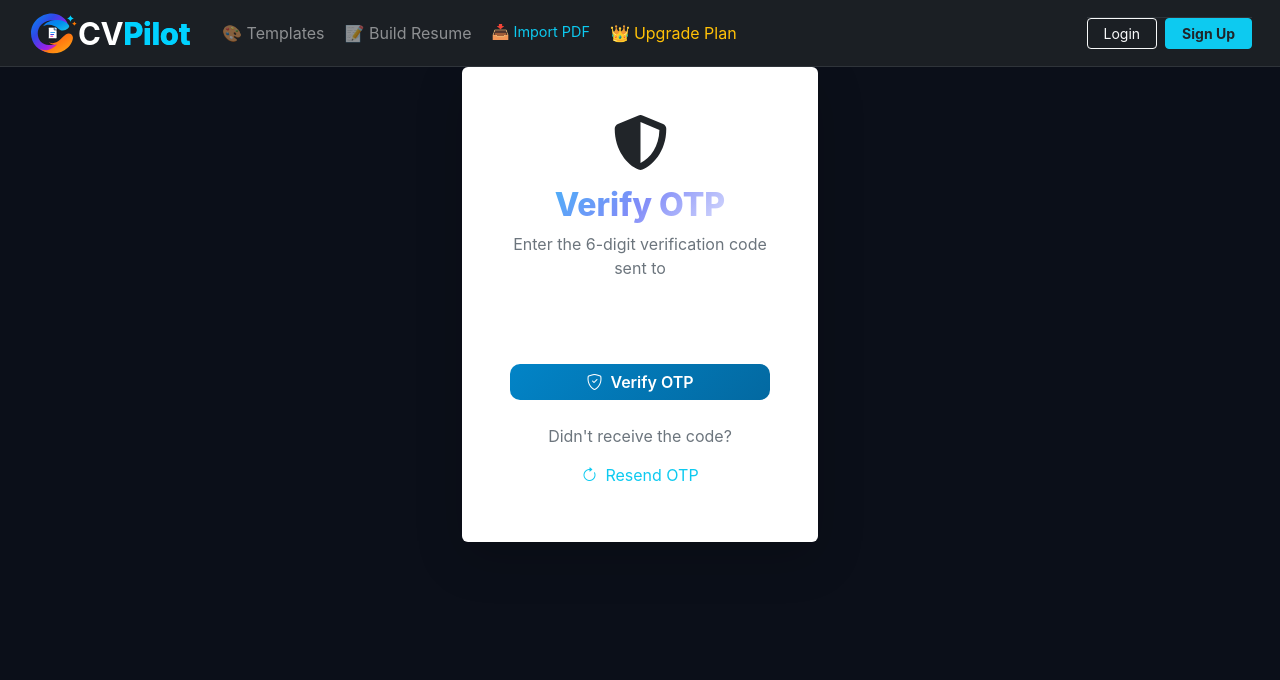
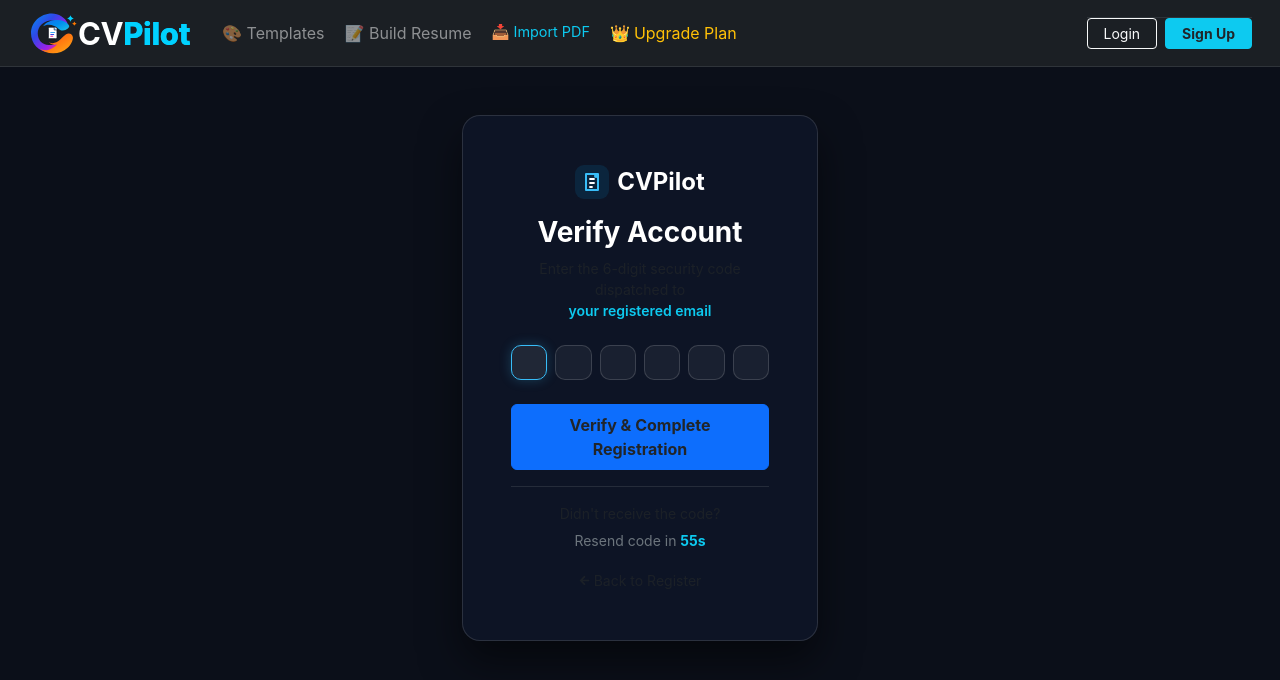
Before and after one commit to Shivam16a/CVpilot, a React (Vite) app in the folder client/: page /verify-otp in a window 1280 px wide. Shown: the top 680 px of the page. Built offline with nearby package versions, Linux system fonts and the light colour scheme; no server answers.

Commit message:
update verify otp page

```diff
--- a/client/src/pages/VerifyOtp.jsx
+++ b/client/src/pages/VerifyOtp.jsx
@@ -1,153 +1,217 @@
-import { useState } from "react";
+import { useState, useRef, useEffect } from "react";
 import axios from "axios";
-import { useNavigate } from "react-router-dom";
-import { FaShieldAlt } from "react-icons/fa";
+import { useNavigate, Link } from "react-router-dom";
+import { FaArrowLeft, FaCheckCircle, FaExclamationTriangle } from "react-icons/fa";
+
+// Production fallback URL
+const API_URL = import.meta.env.VITE_API_URL || "https://cvpilot-n525.onrender.com";
 
 function VerifyOtp() {
     const navigate = useNavigate();
+    const [otp, setOtp] = useState(["", "", "", "", "", ""]);
+    const [loading, setLoading] = useState(false);
+    const [resending, setResending] = useState(false);
+    const [timer, setTimer] = useState(60);
+    const [alertMsg, setAlertMsg] = useState({ type: "", text: "" });
+    const inputRefs = useRef([]);
 
-    const [otp, setOtp] = useState([
-        "",
-        "",
-        "",
-        "",
-        "",
-        "",
-    ]);
+    const email = localStorage.getItem("email") || "your registered email";
 
-    const [loading, setLoading] =
-        useState(false);
+    // Resend countdown timer
+    useEffect(() => {
+        let interval;
+        if (timer > 0) {
+            interval = setInterval(() => setTimer((prev) => prev - 1), 1000);
+        }
+        return () => clearInterval(interval);
+    }, [timer]);
 
-    const email =
-        localStorage.getItem("email");
-
+    // Handle single digit input & auto focus next
     const handleChange = (e, index) => {
-        const value = e.target.value;
-
-        if (!/^\d*$/.test(value)) return;
+        const val = e.target.value;
+        if (!/^\d*$/.test(val)) return;
 
         const newOtp = [...otp];
-        newOtp[index] = value;
+        newOtp[index] = val.slice(-1);
         setOtp(newOtp);
 
-        if (
-            value &&
-            e.target.nextSibling
-        ) {
-            e.target.nextSibling.focus();
+        if (val && index < 5) {
+            inputRefs.current[index + 1]?.focus();
         }
     };
 
+    // Handle Backspace navigation
+    const handleKeyDown = (e, index) => {
+        if (e.key === "Backspace" && !otp[index] && index > 0) {
+            inputRefs.current[index - 1]?.focus();
+        }
+    };
+
+    // Handle Paste 6-digit OTP
+    const handlePaste = (e) => {
+        e.preventDefault();
+        const pastedData = e.clipboardData.getData("text").trim();
+        if (/^\d{6}$/.test(pastedData)) {
+            const digits = pastedData.split("");
+            setOtp(digits);
+            inputRefs.current[5]?.focus();
+        }
+    };
+
+    // Submit Verification
     const submitHandler = async (e) => {
         e.preventDefault();
+        const finalOtp = otp.join("");
 
-        const finalOtp = otp.join("");
+        if (finalOtp.length < 6) {
+            setAlertMsg({ type: "danger", text: "Please enter all 6 digits of the verification code." });
+            return;
+        }
 
         try {
             setLoading(true);
+            setAlertMsg({ type: "", text: "" });
 
-            const res = await axios.post(
-                "http://localhost:6050/api/auth/verify-otp",
-                {
+            const res = await axios.post(`${API_URL}/api/auth/verify-otp`, {
                 email,
                 otp: finalOtp,
-                }
-            );
+            });
 
-            alert(res.data.message);
+            setAlertMsg({ type: "success", text: res.data.message || "OTP verified successfully! Redirecting to login..." });
 
+            setTimeout(() => {
                 navigate("/login");
+            }, 1500);
         } catch (error) {
-            alert(
-                error.response?.data?.message ||
-                "Invalid OTP"
-            );
+            setAlertMsg({
+                type: "danger",
+                text: error.response?.data?.message || "Invalid or expired verification code."
+            });
         } finally {
             setLoading(false);
         }
     };
 
+    // Resend OTP
+    const handleResend = async () => {
+        if (timer > 0 || resending) return;
+        try {
+            setResending(true);
+            setAlertMsg({ type: "", text: "" });
+
+            await axios.post(`${API_URL}/api/auth/resend-otp`, { email });
+
+            setAlertMsg({ type: "success", text: "A fresh verification code has been sent to your email." });
+            setTimer(60);
+        } catch (error) {
+            setAlertMsg({
+                type: "danger",
+                text: error.response?.data?.message || "Failed to resend verification code. Please try again."
+            });
+        } finally {
+            setResending(false);
+        }
+    };
+
     return (
-        <div className="otp-page d-flex justify-content-center align-items-center">
+        <div className="auth-container d-flex justify-content-center align-items-center py-5">
             <div className="container">
                 <div className="row justify-content-center">
-                    <div className="col-xl-4 col-lg-5 col-md-7 col-sm-10">
+                    <div className="col-12 col-sm-10 col-md-8 col-lg-5 col-xl-4">
 
-                        <div className="card otp-card border-0 shadow-lg">
+                        <div className="auth-card border-0 shadow-lg text-center p-4 p-md-5">
 
-                            <div className="card-body p-4 p-md-5">
-
-                                <div className="text-center">
-
-                                    <div className="shield-icon mb-3">
-                                        <FaShieldAlt size={55} />
+                            {/* CVPilot Brand Logo */}
+                            <div className="d-flex justify-content-center align-items-center mb-3">
+                                <Link to="/" className="text-decoration-none d-flex align-items-center gap-2">
+                                    <div className="brand-logo-icon">
+                                        <svg width="34" height="34" viewBox="0 0 34 34" fill="none" xmlns="http://www.w3.org/2000/svg">
+                                            <rect width="34" height="34" rx="9" fill="#0284c7" fillOpacity="0.15" />
+                                            <path d="M11 9H23V25H11V9Z" stroke="#38bdf8" strokeWidth="2" strokeLinejoin="round" />
+                                            <path d="M15 14H19M15 18H19M15 22H17" stroke="#ffffff" strokeWidth="1.8" strokeLinecap="round" />
+                                            <circle cx="21" cy="11" r="2" fill="#38bdf8" />
+                                        </svg>
+                                    </div>
+                                    <span className="brand-text fs-4 fw-bold text-white">
+                                        CV<span className="text-primary-accent">Pilot</span>
+                                    </span>
+                                </Link>
                             </div>
 
-                                    <h2 className="glow-title">
-                                        Verify OTP
-                                    </h2>
-
-                                    <p className="text-secondary mb-4">
-                                        Enter the 6-digit verification code sent to
-                                        <br />
-                                        <span className="text-info">
-                                            {email}
-                                        </span>
+                            <h3 className="fw-bold text-white mb-2">Verify Account</h3>
+                            <p className="text-muted small mb-4">
+                                Enter the 6-digit security code dispatched to<br />
+                                <span className="text-info fw-semibold text-break">{email}</span>
                             </p>
 
+                            {/* Status Alert Banner */}
+                            {alertMsg.text && (
+                                <div className={`alert alert-${alertMsg.type} d-flex align-items-center justify-content-center gap-2 py-2 px-3 small mb-4`} role="alert">
+                                    {alertMsg.type === "success" ? <FaCheckCircle /> : <FaExclamationTriangle />}
+                                    <span>{alertMsg.text}</span>
                                 </div>
+                            )}
 
+                            {/* 6-Digit OTP Form */}
                             <form onSubmit={submitHandler}>
-
-                                    <div className="d-flex justify-content-center  otp-container mb-4">
+                                <div className="otp-input-group d-flex justify-content-center gap-2 mb-4" onPaste={handlePaste}>
                                     {otp.map((digit, index) => (
                                         <input
                                             key={index}
+                                            ref={(el) => (inputRefs.current[index] = el)}
                                             type="text"
+                                            inputMode="numeric"
                                             maxLength="1"
                                             value={digit}
                                             onChange={(e) => handleChange(e, index)}
-                                                className="form-control otp-input text-center fw-bold"
+                                            onKeyDown={(e) => handleKeyDown(e, index)}
+                                            autoFocus={index === 0}
+                                            className="form-control otp-box text-center fw-bold"
                                         />
                                     ))}
                                 </div>
 
                                 <button
-                                        className="btn futuristic-btn w-100"
+                                    type="submit"
+                                    className="btn btn-primary w-100 py-2 fw-bold text-dark d-flex align-items-center justify-content-center gap-2 mb-3"
                                     disabled={loading}
                                 >
-
                                     {loading ? (
                                         <>
-                                                <span className="spinner-border spinner-border-sm me-2"></span>
-                                                Verifying...
+                                            <span className="spinner-border spinner-border-sm" role="status" aria-hidden="true"></span>
+                                            <span>Verifying...</span>
                                         </>
                                     ) : (
-                                            <>
-                                                <i className="bi bi-shield-check me-2"></i>
-                                                Verify OTP
-                                            </>
+                                        <span>Verify & Complete Registration</span>
                                     )}
-
                                 </button>
-
                             </form>
 
-                                <div className="text-center mt-4">
-
-                                    <p className="text-secondary mb-2">
-                                        Didn't receive the code?
-                                    </p>
-
+                            {/* Resend Section */}
+                            <div className="pt-3 border-top border-secondary border-opacity-25 mt-3">
+                                <p className="text-muted small mb-1">Didn't receive the code?</p>
+                                {timer > 0 ? (
+                                    <span className="text-secondary small">
+                                        Resend code in <strong className="text-info">{timer}s</strong>
+                                    </span>
+                                ) : (
                                     <button
-                                        className="btn btn-link text-info text-decoration-none"
+                                        type="button"
+                                        onClick={handleResend}
+                                        disabled={resending}
+                                        className="btn btn-link text-decoration-none text-info p-0 small fw-semibold"
                                     >
-                                        <i className="bi bi-arrow-clockwise me-2"></i>
-                                        Resend OTP
+                                        {resending ? "Dispatching code..." : "Resend Security Code"}
                                     </button>
-
+                                )}
                             </div>
 
+                            {/* Back Navigation */}
+                            <div className="mt-3">
+                                <Link to="/register" className="text-decoration-none text-muted small d-inline-flex align-items-center gap-1">
+                                    <FaArrowLeft size={11} />
+                                    <span>Back to Register</span>
+                                </Link>
                             </div>
 
                         </div>
```
Lines whose indentation alone changed are shown as unchanged.
